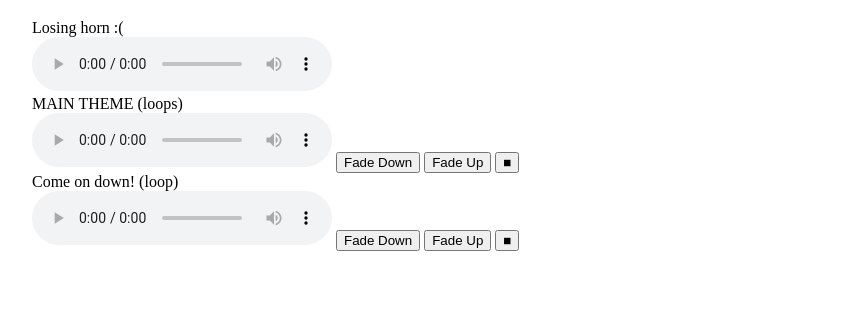
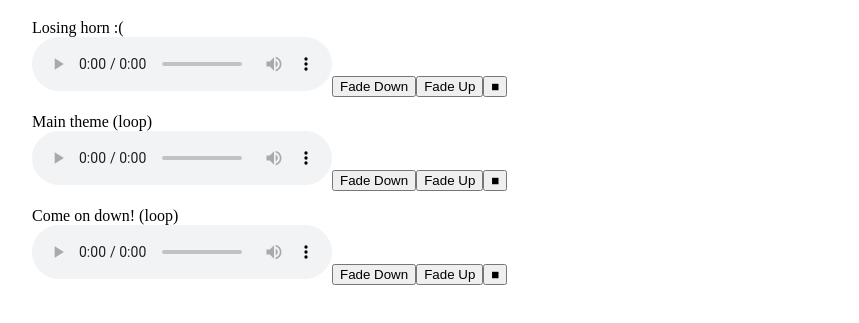
Before and after one commit to MexLr/MexLr.github.io, a plain HTML site: page index.html in a window 1280 px wide. Shown: the part 61-384 px from the top of the page, without its empty margins (16-875 px from the left). Drawn offline with Linux system fonts and the light colour scheme.

Commit message:
Update index.html

```diff
--- a/index.html
+++ b/index.html
@@ -7,35 +7,55 @@
       }
     </style>
   </head>
-  <body>
+
+  <body id="body">
     <h1>O Mighty Sound Effects Lady</h1>
-
-    <figure>
-      <figcaption>Losing horn :(</figcaption>
-      <audio controls="" id="losing-horn">
-        <source src="losing-horn.mp3" type="audio/mpeg" />
-      </audio>
-
-      <figcaption>MAIN THEME (loops)</figcaption>
-      <audio controls="" loop="" id="main-theme">
-        <source src="main-theme.mp3" type="audio/mpeg" />
-      </audio>
-
-      <button onclick="fadeVolumeOnDemand('main-theme', 3, 0.2)" type="button">Fade Down</button>
-      <button onclick="fadeVolumeOnDemand('main-theme', 3, 1)" type="button">Fade Up</button>
-      <button onclick="stopAudio('main-theme')" type="button">■</button>
-
-      <figcaption>Come on down! (loop)</figcaption>
-      <audio controls="" loop="" id="come-on-down">
-        <source src="come-on-down.mp3" type="audio/mpeg" />
-      </audio>
-
-      <button onclick="fadeVolumeOnDemand('come-on-down', 3, 0.2)" type="button">Fade Down</button>
-      <button onclick="fadeVolumeOnDemand('come-on-down', 3, 1)" type="button">Fade Up</button>
-      <button onclick="stopAudio('come-on-down')" type="button">■</button>
-    </figure>
+  </body>
 
   <script>
+    function createAudioWidget(
+      audioId,
+      caption,
+      { audioSource = `${audioId}.mp3`, fadeTime = 3, loop = false } = {}
+    ) {
+      const figure = document.createElement("figure");
+      const figureCaption = document.createElement("figcaption");
+      figureCaption.textContent = caption;
+
+      const audioElement = document.createElement("audio");
+      audioElement.setAttribute("controls", "");
+      audioElement.setAttribute("id", audioId);
+      if (loop) {
+        audioElement.setAttribute("loop", "");
+      }
+
+      const sourceElement = document.createElement("source");
+      sourceElement.setAttribute("src", audioSource);
+
+      // Add the buttons too!!!!
+      const fadeDownButton = document.createElement("button");
+      fadeDownButton.onclick = () => fadeVolumeOnDemand(audioId, fadeTime, 0.2);
+      fadeDownButton.textContent = "Fade Down";
+
+      const fadeUpButton = document.createElement("button");
+      fadeUpButton.onclick = () => fadeVolumeOnDemand(audioId, fadeTime, 1);
+      fadeUpButton.textContent = "Fade Up";
+
+      const stopButton = document.createElement("button");
+      stopButton.onclick = () => stopAudio(audioId);
+      stopButton.textContent = "■";
+
+      audioElement.appendChild(sourceElement);
+      figure.appendChild(figureCaption);
+      figure.appendChild(audioElement);
+      figure.appendChild(fadeDownButton);
+      figure.appendChild(fadeUpButton);
+      figure.appendChild(stopButton);
+
+      const body = document.getElementById("body");
+      body.appendChild(figure);
+    }
+
     function stopAudio(audioId) {
       var audio = document.getElementById(audioId);
       audio.pause();
@@ -51,14 +71,21 @@
       var volIncrement = (targetVolume - sound.volume) / numIncrements;
 
       var fadeAudio = setInterval(function () {
-          if ((volIncrement > 0 && sound.volume < targetVolume) || (volIncrement < 0 && sound.volume > targetVolume)) { // Either the increment is positive and we want to add volume until we reach the target, or increment is negative and we subtract (by adding negative) until we reach the target
+        if (
+          (volIncrement > 0 && sound.volume < targetVolume) ||
+          (volIncrement < 0 && sound.volume > targetVolume)
+        ) {
+          // Either the increment is positive and we want to add volume until we reach the target, or increment is negative and we subtract (by adding negative) until we reach the target
           sound.volume = Math.max(Math.min(1, sound.volume + volIncrement), 0);
         } else {
           sound.volume = targetVolume;
           clearInterval(fadeAudio);
         }
-        }, duration * 1000 / numIncrements);
+      }, (duration * 1000) / numIncrements);
     }
+
+    createAudioWidget("losing-horn", "Losing horn :(");
+    createAudioWidget("main-theme", "Main theme (loop)", { loop: true });
+    createAudioWidget("come-on-down", "Come on down! (loop)", { loop: true });
   </script>
-  </body>
 </html>
```
Lines whose indentation alone changed are shown as unchanged.
